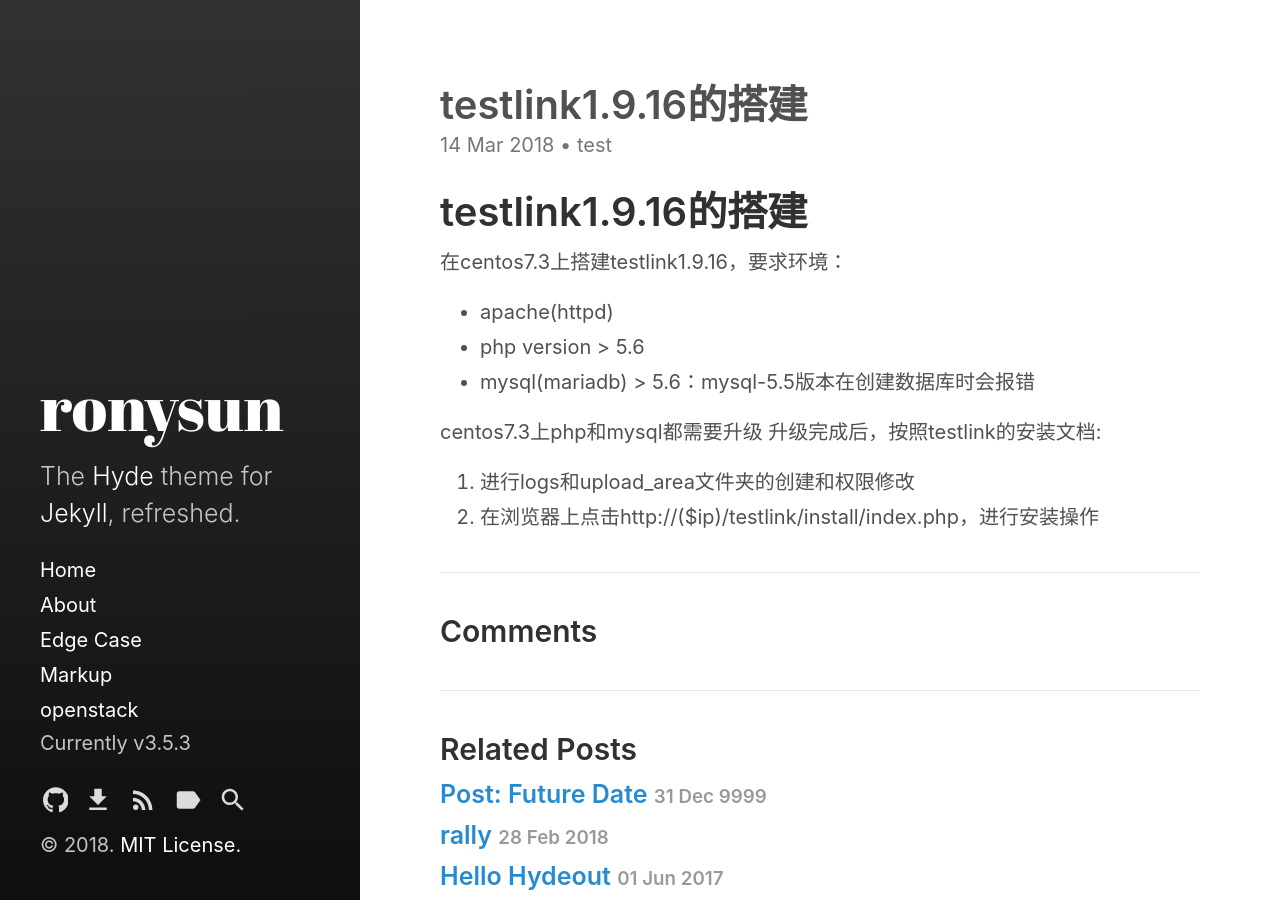
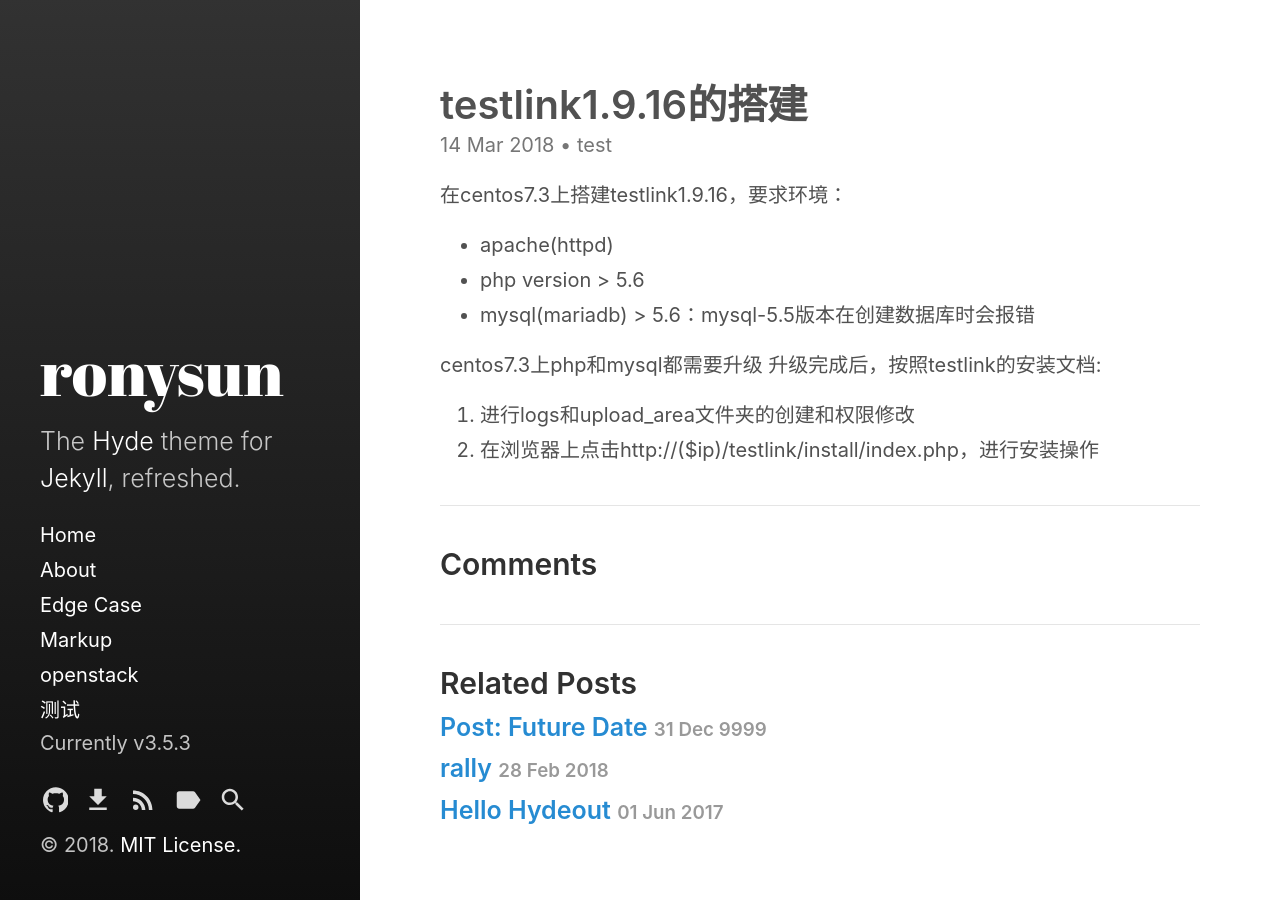
Before and after one commit to ronysun/ronysun.github.io_bak, a Jekyll site: the page built from _posts/2018-03-14-test-testlink.md, in a window 1280 px wide. Built offline with Jekyll 4.4.1, drawn with Linux system fonts in a browser that asks for light colours.

Commit message:
add category/test.md

```diff
--- a/_posts/2018-03-14-test-testlink.md
+++ b/_posts/2018-03-14-test-testlink.md
@@ -4,7 +4,6 @@ title: "testlink1.9.16的搭建"
 categories:
   - test
 ---
-# testlink1.9.16的搭建
 在centos7.3上搭建testlink1.9.16，要求环境：
 - apache(httpd)
 - php version > 5.6
--- /dev/null
+++ b/category/test.md
@@ -0,0 +1,4 @@
+---
+layout: category
+title: 测试
+---
```
